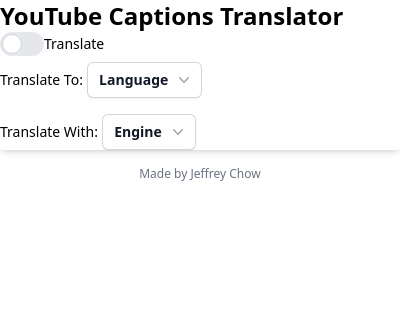
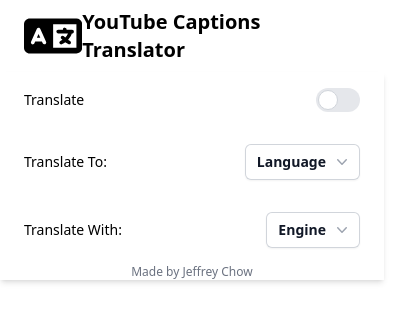
Before and after one commit to jchow97/yt-captions-translator, a browser extension: page popup/popup.html in a window 400 px wide. Drawn offline with Linux system fonts and the light colour scheme.

Commit message:
Fixed spatial layout of extension popup.

```diff
--- a/popup/popup.html
+++ b/popup/popup.html
@@ -8,16 +8,21 @@
     <title>YouTube Captions Translate</title>
 </head>
 <body>
-<div class="min-w-400 min-h-600 max-w-xs">
-    <h2 class="text-2xl font-extrabold">YouTube Captions Translator</h2>
-    <form class="bg-white shadow-md rounded">
+<div class="w-96 h-auto container">
+    <div class="flex justify-between items-center px-6 py-2">
+        <svg xmlns="http://www.w3.org/2000/svg" height="3em" viewBox="0 0 640 512"><!--! Font Awesome Free 6.4.0 by @fontawesome - https://fontawesome.com License - https://fontawesome.com/license (Commercial License) Copyright 2023 Fonticons, Inc. --><path d="M0 128C0 92.7 28.7 64 64 64H256h48 16H576c35.3 0 64 28.7 64 64V384c0 35.3-28.7 64-64 64H320 304 256 64c-35.3 0-64-28.7-64-64V128zm320 0V384H576V128H320zM178.3 175.9c-3.2-7.2-10.4-11.9-18.3-11.9s-15.1 4.7-18.3 11.9l-64 144c-4.5 10.1 .1 21.9 10.2 26.4s21.9-.1 26.4-10.2l8.9-20.1h73.6l8.9 20.1c4.5 10.1 16.3 14.6 26.4 10.2s14.6-16.3 10.2-26.4l-64-144zM160 233.2L179 276H141l19-42.8zM448 164c11 0 20 9 20 20v4h44 16c11 0 20 9 20 20s-9 20-20 20h-2l-1.6 4.5c-8.9 24.4-22.4 46.6-39.6 65.4c.9 .6 1.8 1.1 2.7 1.6l18.9 11.3c9.5 5.7 12.5 18 6.9 27.4s-18 12.5-27.4 6.9l-18.9-11.3c-4.5-2.7-8.8-5.5-13.1-8.5c-10.6 7.5-21.9 14-34 19.4l-3.6 1.6c-10.1 4.5-21.9-.1-26.4-10.2s.1-21.9 10.2-26.4l3.6-1.6c6.4-2.9 12.6-6.1 18.5-9.8l-12.2-12.2c-7.8-7.8-7.8-20.5 0-28.3s20.5-7.8 28.3 0l14.6 14.6 .5 .5c12.4-13.1 22.5-28.3 29.8-45H448 376c-11 0-20-9-20-20s9-20 20-20h52v-4c0-11 9-20 20-20z"/></svg>
+        <h2 class="text-xl font-bold">YouTube Captions Translator</h2>
+    </div>
+    <div class="bg-white shadow-md">
+        <div class="flex justify-between items-center px-6 py-4">
+            <span class="text-sm font-medium">Translate</span>
             <label class="relative inline-flex items-center">
                 <input type="checkbox" value="" class="sr-only peer">
                 <div class="w-11 h-6 bg-gray-200 rounded-full peer dark:bg-gray-700 peer-checked:after:translate-x-full peer-checked:after:border-white after:content-[''] after:absolute after:top-[2px] after:left-[2px] after:bg-white after:border-gray-300 after:border after:rounded-full after:h-5 after:w-5 after:transition-all dark:border-gray-600 peer-checked:bg-blue-600"></div>
-            <span class="text-sm font-medium">Translate</span>
             </label>
-        <div class="mb-4">
-            <span class="text-sm font-medium">Translate To:</span>
+        </div>
+        <div class="flex justify-between items-center px-6 py-4">
+            <span class="inline-block text-sm font-medium">Translate To:</span>
             <div class="inline-block">
                 <button type="button" class="inline-flex w-full gap-x-1.5 rounded-md bg-white px-3 py-2 text-sm font-semibold text-gray-900 shadow-sm ring-1 ring-inset ring-gray-300 hover:bg-gray-50" id="language-button" aria-expanded="true" aria-haspopup="true">
                     Language
@@ -27,9 +32,9 @@
                 </button>
             </div>
         </div>
-        <div class="mb-4">
+        <div class="flex justify-between items-center px-6 py-4">
             <span class="text-sm font-medium">Translate With:</span>
-            <div class="inline-block">
+            <div class="relative inline-block text-left">
                 <button type="button" class="inline-flex w-full justify-center gap-x-1.5 rounded-md bg-white px-3 py-2 text-sm font-semibold text-gray-900 shadow-sm ring-1 ring-inset ring-gray-300 hover:bg-gray-50" id="engine-button" aria-expanded="true" aria-haspopup="true">
                     Engine
                     <svg class="-mr-1 h-5 w-5 text-gray-400" viewBox="0 0 20 20" fill="currentColor" aria-hidden="true">
@@ -38,11 +43,11 @@
                 </button>
             </div>
         </div>
-    </form>
         <p class="text-center text-gray-500 text-xs">
             Made by Jeffrey Chow
         </p>
     </div>
+</div>
 <script src="popup.js"></script>
 </body>
 </html>
--- a/tailwind.config.js
+++ b/tailwind.config.js
@@ -9,11 +9,14 @@
         minHeight: {
             800: '50rem',
             600: '37.5rem',
+            400: '25rem',
+            300: '18.75rem',
         },
         minWidth: {
             600: '37.5rem',
             400: '25rem',
             300: '18.75rem',
+            200: '12.5rem'
         }
     },
   },
```
Also changed, not shown: dist/output.css. Lines whose indentation alone changed are shown as unchanged.
